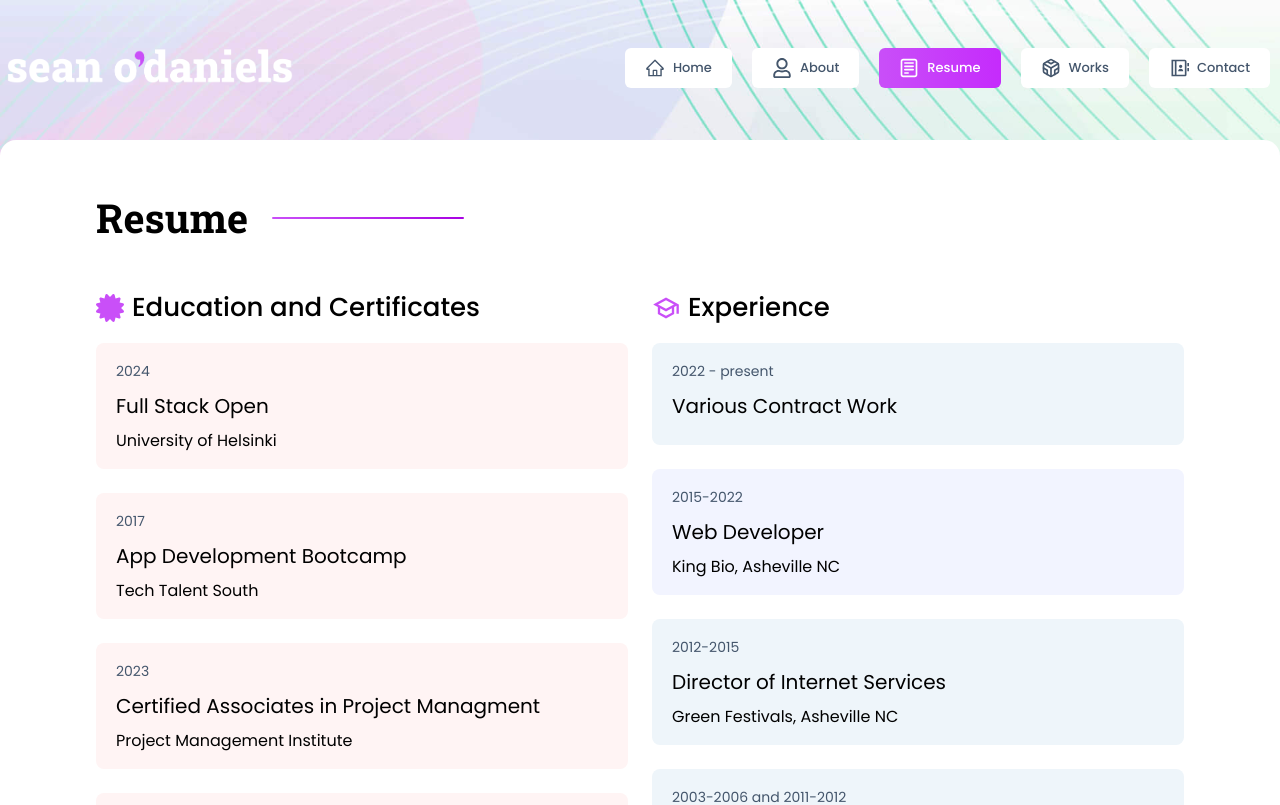
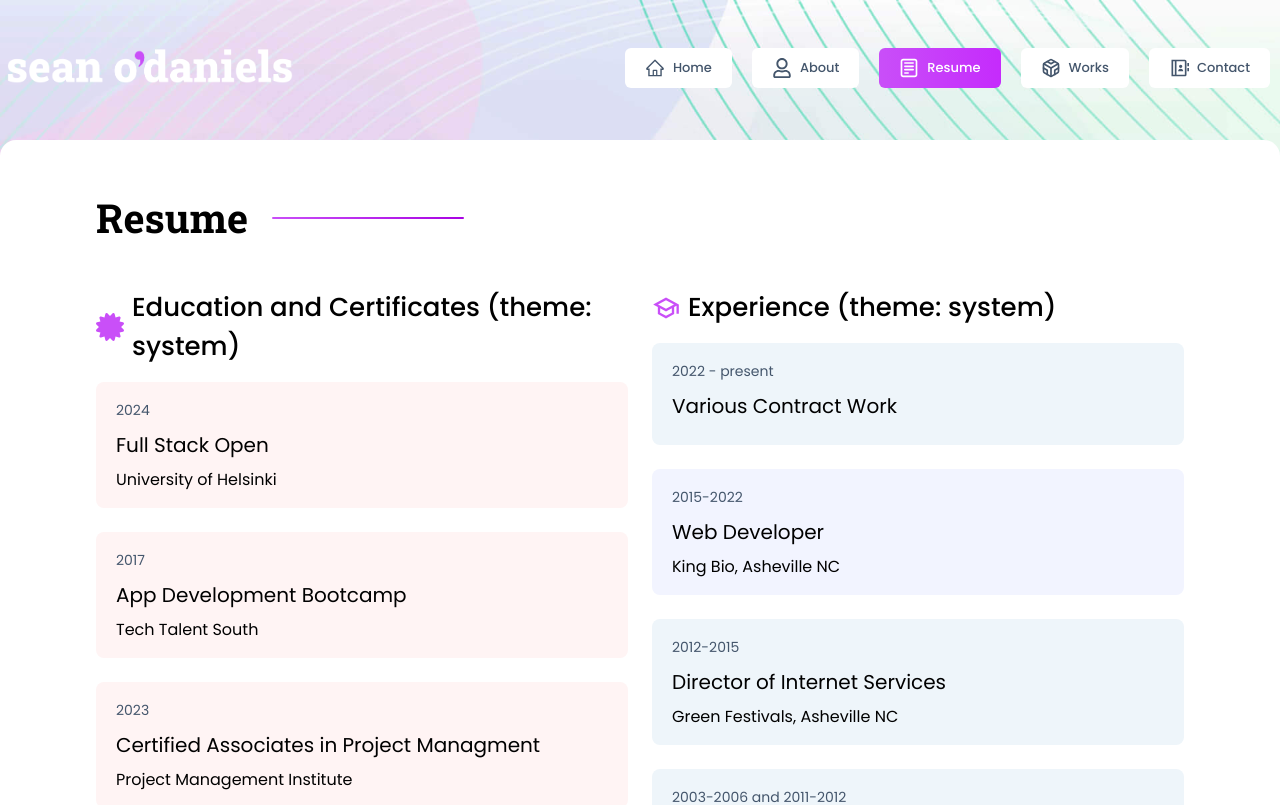
Before and after one commit to seanodaniels/odaniels.org, a Next.js app: page /resume in a window 1280 px wide. Shown: the top 805 px of the page. Built offline with nearby package versions, Linux system fonts and the light colour scheme.

Commit message:
test: ResumeCard.jsx issues.

```diff
--- a/components/Resume/ResumeCard.jsx
+++ b/components/Resume/ResumeCard.jsx
@@ -12,7 +12,7 @@ const ResumeCard = () => {
           <div className="flex items-center space-x-2 mb-4">
             <div className="text-6xl text-[#c94ff8]">{item.icon}</div>
             <h4 className="text-5xl dark:text-white font-medium">
-              {item.title}
+              {item.title} (theme: {theme})
             </h4>
           </div>
           {/* end flex */}
```
